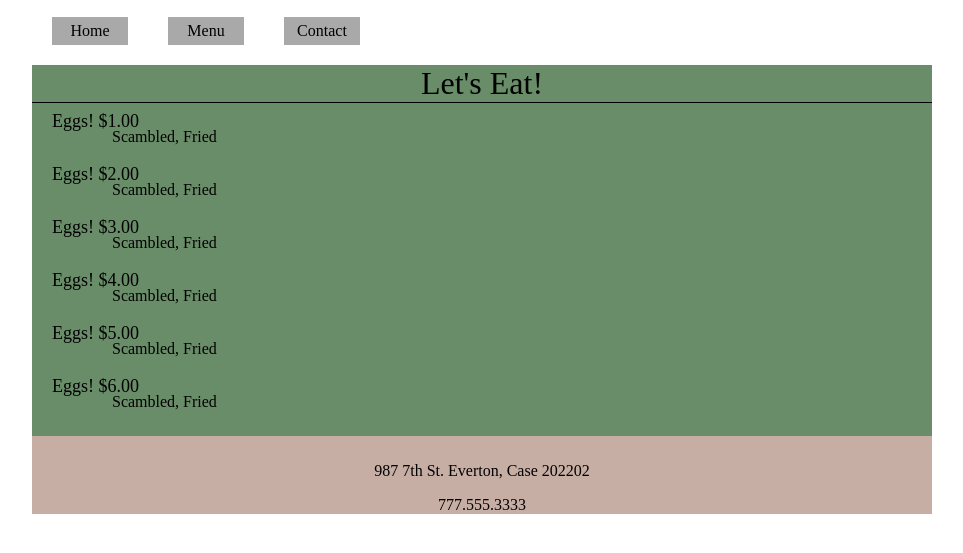
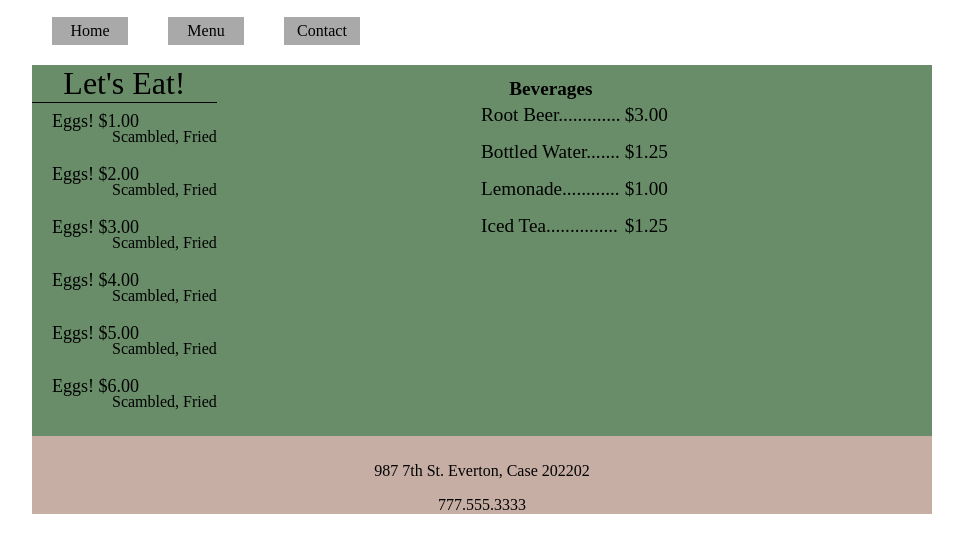
Before and after one commit to JoeCoded/eggBreak, a plain HTML site: page menu.html in a window 1280 px wide. Shown: the part 123-676 px from the top of the page, without its empty margins (158-1121 px from the left). Drawn offline with Linux system fonts and the light colour scheme; a web font is replaced by a local one.

Commit message:
add drinks to menu and style them

```diff
--- a/menu.html
+++ b/menu.html
@@ -28,6 +28,7 @@
         <div class="clear-float"></div>
 
         <div id="menu-background">
+        <div class="menu-float-left">
         <p id="menu-title">Let's Eat!</p>
         <p class="menu-headings">Eggs! $1.00</p>
         <p class="menu-description">Scambled, Fried</p>
@@ -43,6 +44,36 @@
         <p class="menu-description">Scambled, Fried</p>
         </div>
 
+
+        <table class="bev-table">
+            <thead>
+                <th>Beverages</th>
+            </thead>
+            <tbody>
+                <tr>
+                    <td>Root Beer.............</td>
+                    <td>$3.00</td>
+                </tr>
+
+                <tr>
+                    <td>Bottled Water.......</td>
+                    <td>$1.25</td>
+                </tr>
+                <tr>
+                    <td>Lemonade............</td>
+                    <td>$1.00</td>
+                </tr>
+                <tr>
+                    <td>Iced Tea...............</td>
+                    <td>$1.25</td>
+                </tr>
+            </tbody>
+
+        </table>
+        <div class="clear-float"></div>
+    </div>
+
+
         <footer>
             <p>987 7th St. Everton, Case 202202</p>
             <p>777.555.3333</p>
--- a/styles/styles.css
+++ b/styles/styles.css
@@ -95,3 +95,16 @@ nav a:hover {
     text-align: center;
     border-bottom: thin solid black;
 }
+
+.menu-float-left {
+    float: left;
+}
+
+.bev-table {
+    margin: auto;
+    font-size:larger;
+}
+
+td {
+    padding-bottom: 12px;
+}
```
